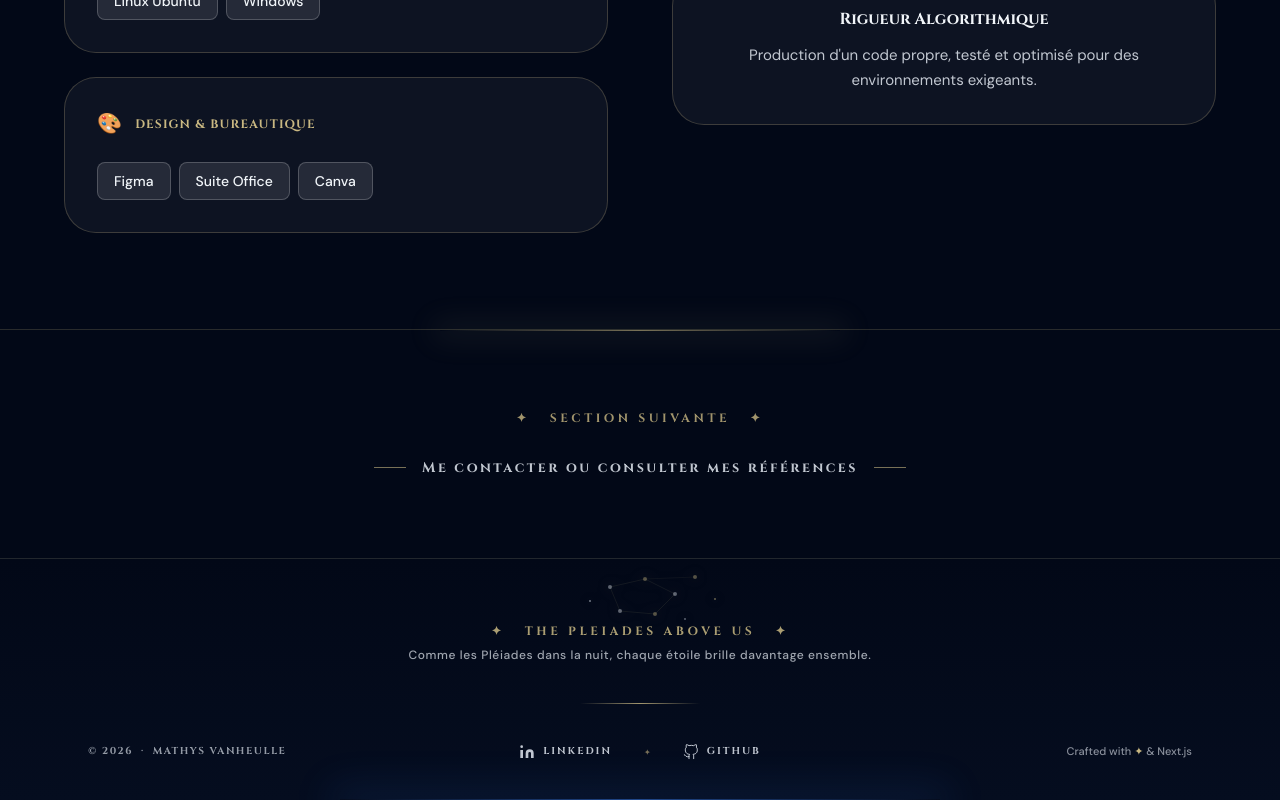
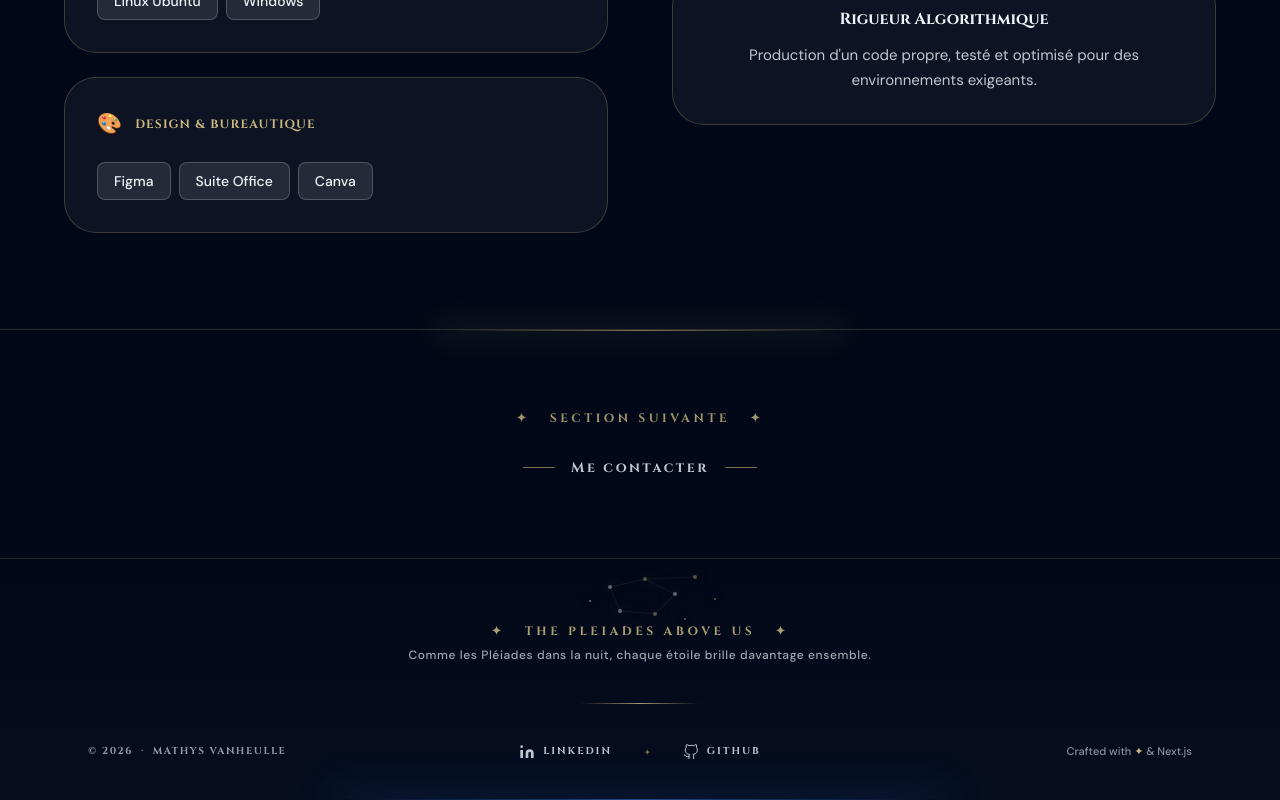
Before and after one commit to Mathys-V/portfolio-mathys, a Next.js app: page /competences in a window 1280 px wide. Shown: the part 2498-3298 px from the top of the page. Built offline with nearby package versions, Linux system fonts and the light colour scheme.

Commit message:
Modification CTA

```diff
--- a/app/competences/page.tsx
+++ b/app/competences/page.tsx
@@ -485,7 +485,7 @@ export default function Competences() {
               background: "rgba(201,184,130,0.6)",
             }}
           />
-          Me contacter ou consulter mes références
+          Me contacter
           <span
             style={{
               display: "inline-block",
--- a/app/contact/page.tsx
+++ b/app/contact/page.tsx
@@ -408,7 +408,7 @@ export default function Contact() {
             fontFamily: "'Cinzel', serif",
           }}
         >
-          ✦ &nbsp; Fin de l'exploration &nbsp; ✦
+          ✦ &nbsp; Merci de votre visite &nbsp; ✦
         </p>
         <Link
           href="/"
```
